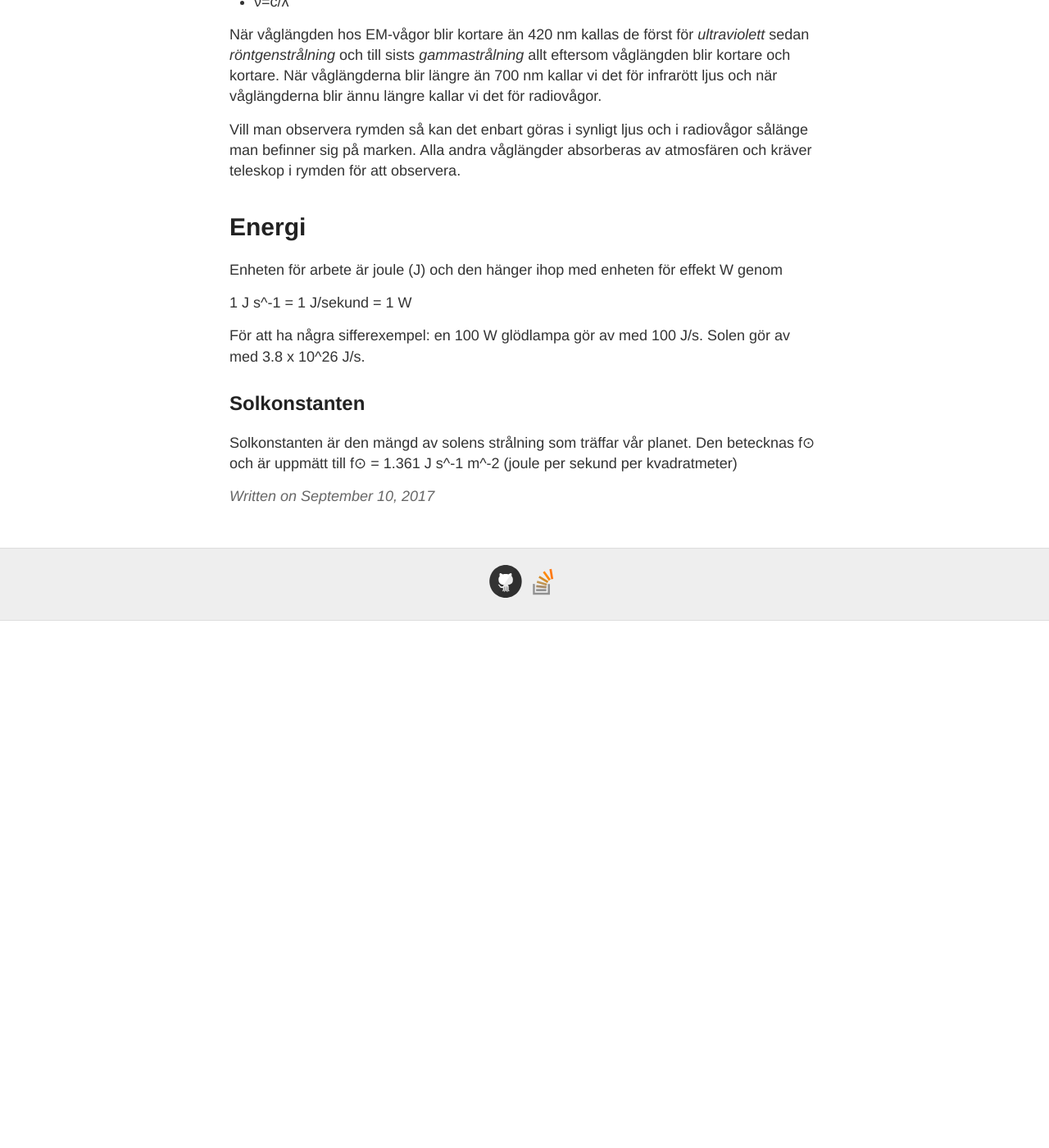
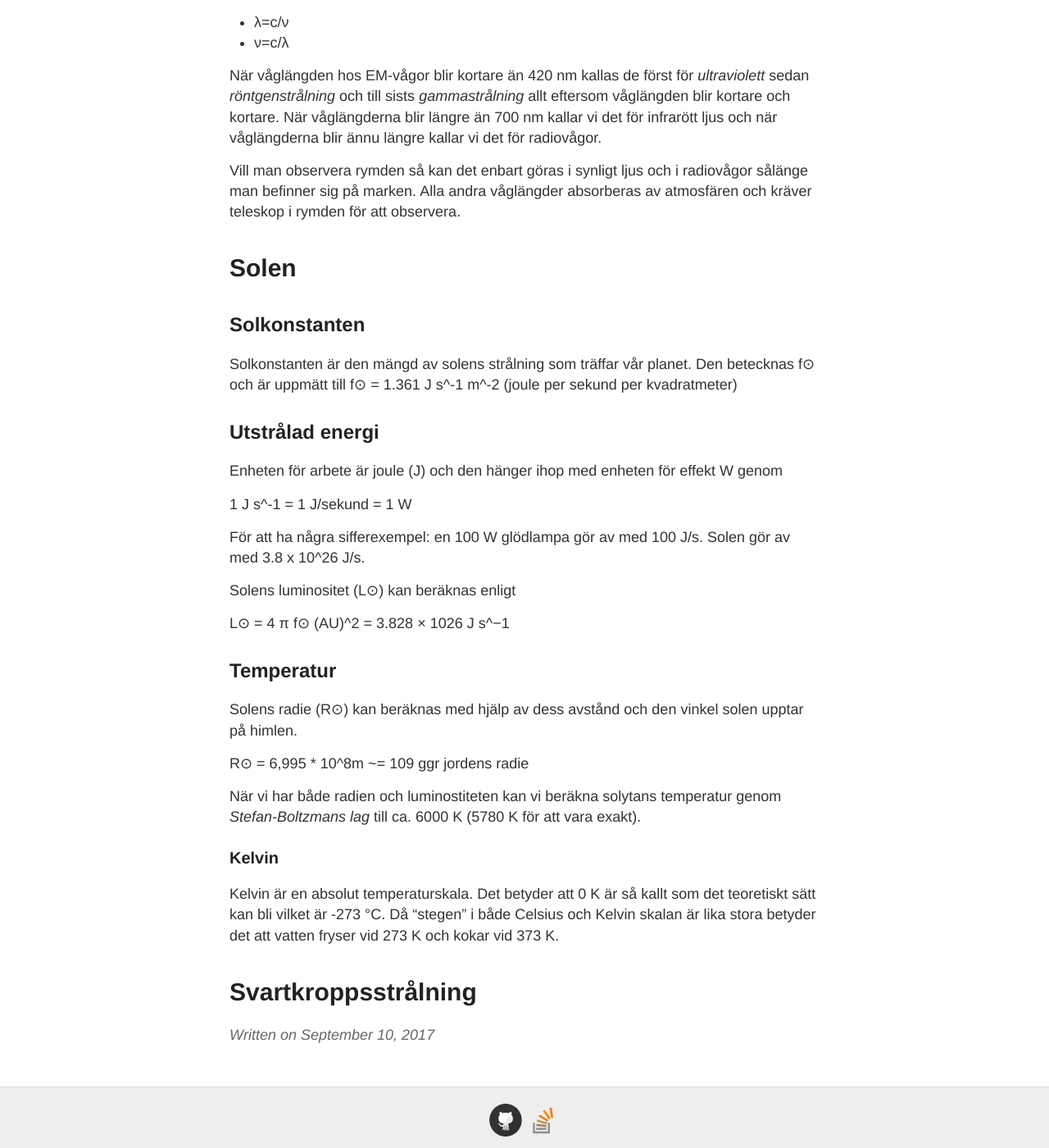
Before and after one commit to JohanSpaedtke/JohanSpaedtke.github.io, a Jekyll site: the page built from _posts/2017-09-10-chapter1.md, in a window 1280 px wide and 1400 px high, scrolled down 1863 px. Shown: the whole window at 82% size. Built offline with Jekyll 4.4.1, drawn with Linux system fonts in a browser that asks for light colours; before the commit the page ends 2620 px from its top, so only the background shows below that.

Commit message:
More on chapter 1

```diff
--- a/_posts/2017-09-10-chapter1.md
+++ b/_posts/2017-09-10-chapter1.md
@@ -18,6 +18,8 @@ title: Kapitel I
     - Gammastrålning
 * Spektra
 * Solkonstanten
+* Luminositet
+* Kelvin
 
 # Astronomisk enhet (AU)
 
@@ -54,7 +56,13 @@ När våglängden hos EM-vågor blir kortare än 420 nm kallas de först för _u
 
 Vill man observera rymden så kan det enbart göras i synligt ljus och i radiovågor sålänge man befinner sig på marken. Alla andra våglängder absorberas av atmosfären och kräver teleskop i rymden för att observera.
 
-# Energi
+# Solen
+
+## Solkonstanten
+
+Solkonstanten är den mängd av solens strålning som träffar vår planet. Den betecknas f⊙ och är uppmätt till f⊙ = 1.361 J s^-1 m^-2 (joule per sekund per kvadratmeter)
+
+## Utstrålad energi
 
 Enheten för arbete är joule (J) och den hänger ihop med enheten för effekt W genom
 
@@ -62,6 +70,20 @@ Enheten för arbete är joule (J) och den hänger ihop med enheten för effekt W
 
 För att ha några sifferexempel: en 100 W glödlampa gör av med 100 J/s. Solen gör av med 3.8 x 10^26 J/s.
 
-## Solkonstanten
+Solens luminositet (L⊙) kan beräknas enligt
 
-Solkonstanten är den mängd av solens strålning som träffar vår planet. Den betecknas f⊙ och är uppmätt till f⊙ = 1.361 J s^-1 m^-2 (joule per sekund per kvadratmeter)
+L⊙ = 4 π f⊙ (AU)^2 = 3.828 × 1026 J s^−1
+
+## Temperatur
+
+Solens radie (R⊙) kan beräknas med hjälp av dess avstånd och den vinkel solen upptar på himlen.
+
+R⊙ = 6,995 * 10^8m ~= 109 ggr jordens radie
+
+När vi har både radien och luminostiteten kan vi beräkna solytans temperatur genom _Stefan-Boltzmans lag_ till ca. 6000 K (5780 K för att vara exakt).
+
+### Kelvin
+
+Kelvin är en absolut temperaturskala. Det betyder att 0 K är så kallt som det teoretiskt sätt kan bli vilket är -273 °C. Då "stegen" i både Celsius och Kelvin skalan är lika stora betyder det att vatten fryser vid 273 K och kokar vid 373 K.
+
+# Svartkroppsstrålning
```
